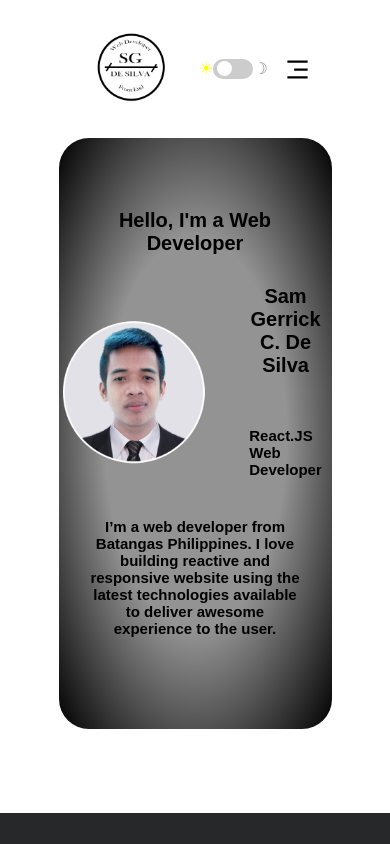
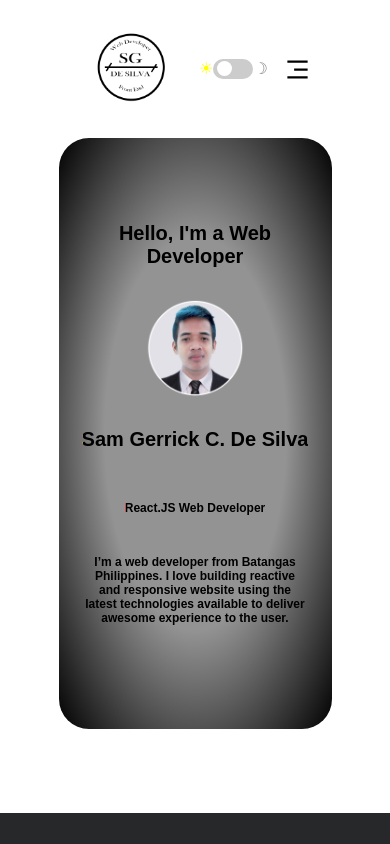
Before and after one commit to samgerrick01/samgerrickdesilva, a React (Create React App) app: page / in a window 390 px wide. Built offline with nearby package versions, Linux system fonts and the light colour scheme.

Commit message:
third commit

```diff
--- a/src/components/home/home.css
+++ b/src/components/home/home.css
@@ -197,8 +197,101 @@
   justify-content: center;
   align-items: center;
 }
+/*990*/
+@media screen and (max-width: 990px) {
+  .homeContent img {
+    height: 250px;
+  }
+
+  .homeContent {
+    display: flex;
+    flex-direction: row;
+  }
+
+  .homeContainer_dark {
+    display: flex;
+    flex-direction: column;
+    margin: 0;
+    padding: 20px;
+    justify-content: center;
+    align-items: center;
+  }
+
+  .homeContainer_light {
+    display: flex;
+    flex-direction: column;
+    margin: 0;
+    padding: 20px;
+    justify-content: center;
+    align-items: center;
+  }
+  .homeContainer_dark h1 {
+    font-size: 35px;
+    text-align: center;
+  }
+  .homeContainer_light h1 {
+    font-size: 35px;
+    text-align: center;
+  }
+  .homeContainer_light h3,
+  .homeContainer_light h4 {
+    font-size: 25px;
+    margin: 20px 10px;
+  }
+  .homeContainer_dark h3,
+  .homeContainer_dark h4 {
+    font-size: 25px;
+    margin: 20px 10px;
+  }
+}
+/*880*/
+@media screen and (max-width: 880px) {
+  .homeContent img {
+    height: 200px;
+  }
+
+  .homeContent {
+    display: flex;
+    flex-direction: row;
+  }
+
+  .homeContainer_dark {
+    display: flex;
+    flex-direction: column;
+    margin: 0;
+    padding: 20px;
+    justify-content: center;
+    align-items: center;
+  }
+
+  .homeContainer_light {
+    display: flex;
+    flex-direction: column;
+    margin: 0;
+    padding: 20px;
+    justify-content: center;
+    align-items: center;
+  }
+  .homeContainer_dark h1 {
+    font-size: 30px;
+    text-align: center;
+  }
+  .homeContainer_light h1 {
+    font-size: 30px;
+    text-align: center;
+  }
+  .homeContainer_light h3,
+  .homeContainer_light h4 {
+    font-size: 20px;
+    margin: 20px 10px;
+  }
+  .homeContainer_dark h3,
+  .homeContainer_dark h4 {
+    font-size: 20px;
+    margin: 20px 10px;
+  }
+}
 /*770*/
-
 @media screen and (max-width: 770px) {
   .homeContent img {
     height: 150px;
@@ -245,8 +338,102 @@
     margin: 20px 10px;
   }
 }
+/*660*/
+@media screen and (max-width: 660px) {
+  .homeContent img {
+    height: 130px;
+  }
 
-@media screen and (max-width: 412px) {
+  .homeContent {
+    display: flex;
+    flex-direction: row;
+  }
+
+  .homeContainer_dark {
+    display: flex;
+    flex-direction: column;
+    margin: 0;
+    padding: 18px;
+    justify-content: center;
+    align-items: center;
+  }
+
+  .homeContainer_light {
+    display: flex;
+    flex-direction: column;
+    margin: 0;
+    padding: 18px;
+    justify-content: center;
+    align-items: center;
+  }
+  .homeContainer_dark h1 {
+    font-size: 28px;
+    text-align: center;
+  }
+  .homeContainer_light h1 {
+    font-size: 28px;
+    text-align: center;
+  }
+  .homeContainer_light h3,
+  .homeContainer_light h4 {
+    font-size: 18px;
+    margin: 20px 10px;
+  }
+  .homeContainer_dark h3,
+  .homeContainer_dark h4 {
+    font-size: 18px;
+    margin: 20px 10px;
+  }
+}
+/*550*/
+@media screen and (max-width: 550px) {
+  .homeContent img {
+    height: 110px;
+  }
+
+  .homeContent {
+    display: flex;
+    flex-direction: row;
+  }
+
+  .homeContainer_dark {
+    display: flex;
+    flex-direction: column;
+    margin: 0;
+    padding: 15px;
+    justify-content: center;
+    align-items: center;
+  }
+
+  .homeContainer_light {
+    display: flex;
+    flex-direction: column;
+    margin: 0;
+    padding: 15px;
+    justify-content: center;
+    align-items: center;
+  }
+  .homeContainer_dark h1 {
+    font-size: 25px;
+    text-align: center;
+  }
+  .homeContainer_light h1 {
+    font-size: 25px;
+    text-align: center;
+  }
+  .homeContainer_light h3,
+  .homeContainer_light h4 {
+    font-size: 15px;
+    margin: 20px 10px;
+  }
+  .homeContainer_dark h3,
+  .homeContainer_dark h4 {
+    font-size: 15px;
+    margin: 20px 10px;
+  }
+}
+/*440*/
+@media screen and (max-width: 440px) {
   .homeContent img {
     height: 100px;
   }
@@ -260,7 +447,16 @@
     display: flex;
     flex-direction: column;
     margin: 0;
-    padding: 20px;
+    padding: 15px;
+    justify-content: center;
+    align-items: center;
+  }
+
+  .homeContainer_light {
+    display: flex;
+    flex-direction: column;
+    margin: 0;
+    padding: 15px;
     justify-content: center;
     align-items: center;
   }
@@ -268,31 +464,24 @@
     font-size: 20px;
     text-align: center;
   }
-  .homeContainer_light {
-    display: flex;
-    flex-direction: column;
-    margin: 0;
-    padding: 20px;
-    justify-content: center;
-    align-items: center;
-  }
   .homeContainer_light h1 {
     font-size: 20px;
     text-align: center;
   }
   .homeContainer_light h3,
   .homeContainer_light h4 {
-    font-size: 15px;
+    font-size: 12px;
     margin: 20px 10px;
   }
   .homeContainer_dark h3,
   .homeContainer_dark h4 {
-    font-size: 15px;
+    font-size: 12px;
     margin: 20px 10px;
   }
 }
 
-@media screen and (max-width: 375px) {
+/*330*/
+@media screen and (max-width: 330px) {
   .homeContent img {
     height: 100px;
   }
@@ -306,51 +495,7 @@
     display: flex;
     flex-direction: column;
     margin: 0;
-    padding: 20px;
-    justify-content: center;
-    align-items: center;
-  }
-  .homeContainer_dark h1 {
-    font-size: 15px;
-    text-align: center;
-  }
-  .homeContainer_light {
-    display: flex;
-    flex-direction: column;
-    margin: 0;
-    padding: 20px;
-    justify-content: center;
-    align-items: center;
-  }
-  .homeContainer_light h1 {
-    font-size: 15px;
-    text-align: center;
-  }
-  .homeContainer_light h3,
-  .homeContainer_light h4 {
-    font-size: 10px;
-  }
-  .homeContainer_dark h3,
-  .homeContainer_dark h4 {
-    font-size: 10px;
-  }
-}
-
-@media screen and (max-width: 880px) {
-  .homeContent img {
-    height: 150px;
-  }
-
-  .homeContent {
-    display: flex;
-    flex-direction: row;
-  }
-
-  .homeContainer_dark {
-    display: flex;
-    flex-direction: column;
-    margin: 0;
-    padding: 20px;
+    padding: 10px;
     justify-content: center;
     align-items: center;
   }
@@ -359,62 +504,16 @@
     display: flex;
     flex-direction: column;
     margin: 0;
-    padding: 20px;
+    padding: 10px;
     justify-content: center;
     align-items: center;
   }
   .homeContainer_dark h1 {
-    font-size: 35px;
+    font-size: 18px;
     text-align: center;
   }
   .homeContainer_light h1 {
-    font-size: 35px;
-    text-align: center;
-  }
-  .homeContainer_light h3,
-  .homeContainer_light h4 {
-    font-size: 25px;
-    margin: 20px 10px;
-  }
-  .homeContainer_dark h3,
-  .homeContainer_dark h4 {
-    font-size: 25px;
-    margin: 20px 10px;
-  }
-}
-
-@media screen and (max-width: 395px) {
-  .homeContent img {
-    height: 100px;
-  }
-
-  .homeContent {
-    display: flex;
-    flex-direction: column;
-  }
-
-  .homeContainer_dark {
-    display: flex;
-    flex-direction: column;
-    margin: 0;
-    padding: 20px;
-    justify-content: center;
-    align-items: center;
-  }
-  .homeContainer_dark h1 {
-    font-size: 20px;
-    text-align: center;
-  }
-  .homeContainer_light {
-    display: flex;
-    flex-direction: column;
-    margin: 0;
-    padding: 20px;
-    justify-content: center;
-    align-items: center;
-  }
-  .homeContainer_light h1 {
-    font-size: 20px;
+    font-size: 18px;
     text-align: center;
   }
   .homeContainer_light h3,
@@ -428,133 +527,3 @@
     margin: 20px 10px;
   }
 }
-
-@media screen and (max-width: 550px) {
-  .homeContent img {
-    height: 100px;
-  }
-
-  .homeContent {
-    display: flex;
-    flex-direction: column;
-  }
-
-  .homeContainer_dark {
-    display: flex;
-    flex-direction: column;
-    margin: 0;
-    padding: 20px;
-    justify-content: center;
-    align-items: center;
-  }
-  .homeContainer_dark h1 {
-    font-size: 20px;
-    text-align: center;
-  }
-  .homeContainer_light {
-    display: flex;
-    flex-direction: column;
-    margin: 0;
-    padding: 20px;
-    justify-content: center;
-    align-items: center;
-  }
-  .homeContainer_light h1 {
-    font-size: 20px;
-    text-align: center;
-  }
-  .homeContainer_light h3,
-  .homeContainer_light h4 {
-    font-size: 15px;
-    margin: 20px 10px;
-  }
-  .homeContainer_dark h3,
-  .homeContainer_dark h4 {
-    font-size: 15px;
-    margin: 20px 10px;
-  }
-}
-
-@media screen and (max-width: 315px) {
-  .homeContent img {
-    height: 100px;
-  }
-
-  .homeContent {
-    display: flex;
-    flex-direction: column;
-  }
-
-  .homeContainer_dark {
-    display: flex;
-    flex-direction: column;
-    margin: 0;
-    justify-content: center;
-    align-items: center;
-  }
-  .homeContainer_dark h1 {
-    font-size: 15px;
-    text-align: center;
-  }
-  .homeContainer_light {
-    display: flex;
-    flex-direction: column;
-    margin: 0;
-    justify-content: center;
-    align-items: center;
-  }
-  .homeContainer_light h1 {
-    font-size: 15px;
-    text-align: center;
-  }
-  .homeContainer_light h3,
-  .homeContainer_light h4 {
-    font-size: 12px;
-  }
-  .homeContainer_dark h3,
-  .homeContainer_dark h4 {
-    font-size: 12px;
-  }
-}
-
-@media screen and (max-width: 570px) {
-  .homeContent img {
-    height: 150px;
-  }
-
-  .homeContent {
-    display: flex;
-    flex-direction: row;
-  }
-
-  .homeContainer_dark {
-    display: flex;
-    flex-direction: column;
-    margin: 0;
-    justify-content: center;
-    align-items: center;
-  }
-  .homeContainer_dark h1 {
-    font-size: 20px;
-    text-align: center;
-  }
-  .homeContainer_light {
-    display: flex;
-    flex-direction: column;
-    margin: 0;
-    justify-content: center;
-    align-items: center;
-  }
-  .homeContainer_light h1 {
-    font-size: 20px;
-    text-align: center;
-  }
-  .homeContainer_light h3,
-  .homeContainer_light h4 {
-    font-size: 15px;
-  }
-  .homeContainer_dark h3,
-  .homeContainer_dark h4 {
-    font-size: 15px;
-  }
-}
```
